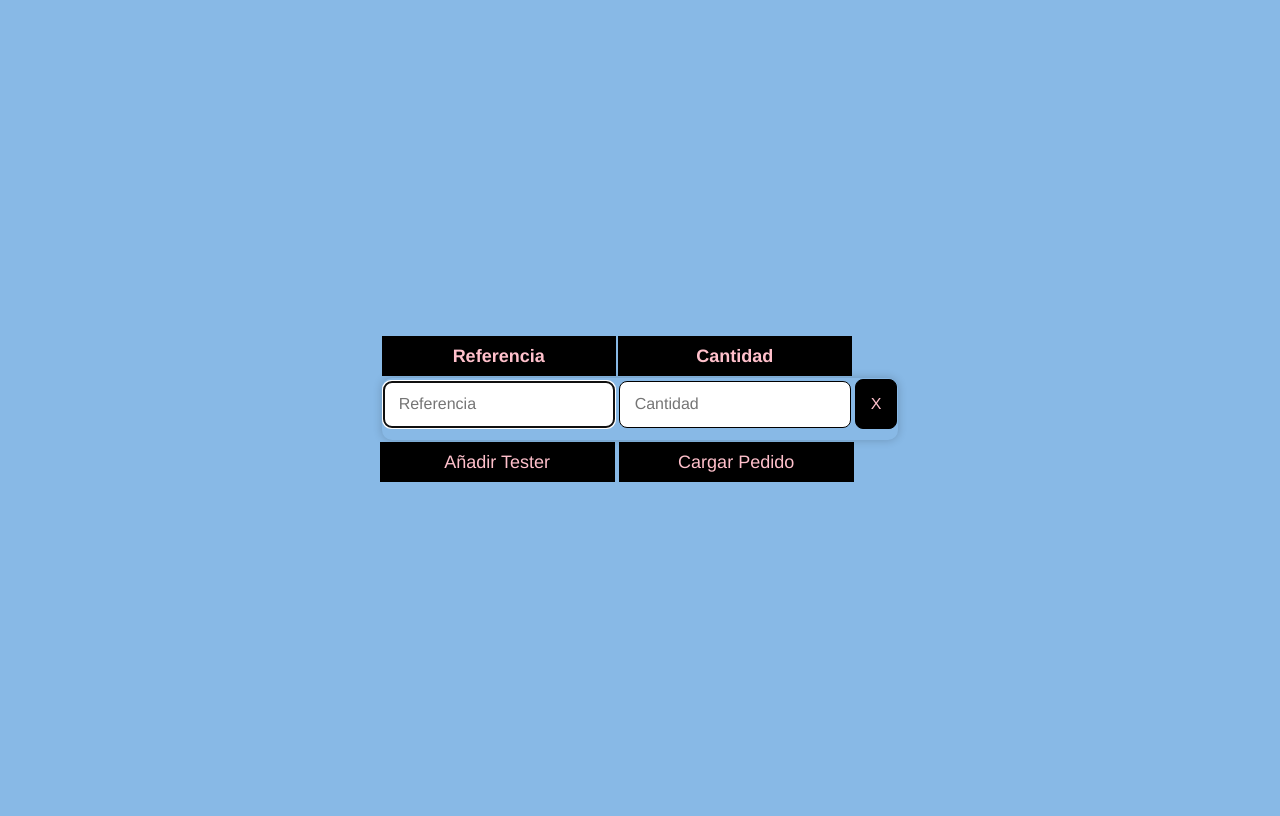
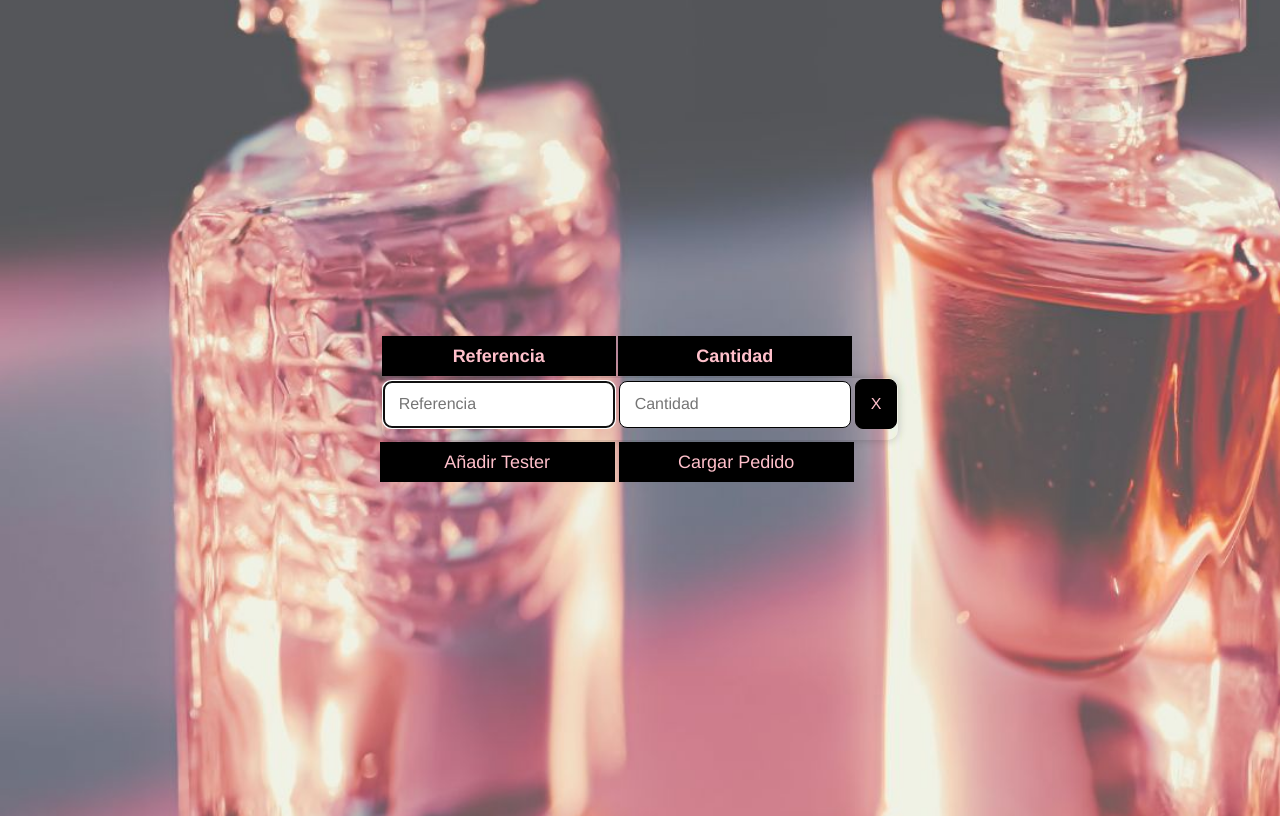
Before and after one commit to Aron2706/A-R-SOLUTIONS, a plain HTML site: page LOGON1.HTML in a window 1280 px wide. Drawn offline with Linux system fonts and the light colour scheme.

Commit message:
commit cambio de fondo3

```diff
--- a/CSS2.css
+++ b/CSS2.css
@@ -7,7 +7,7 @@ body {
   justify-content: center;
   align-items: center;
   height: 100vh;
-  background-image: url('RFAY8618.jpeg'); /* Reemplaza 'ruta/a/tu/imagen.jpg' con la ruta real de tu imagen */
+  background-image: url('RFAY8618.jpg'); /* Reemplaza 'ruta/a/tu/imagen.jpg' con la ruta real de tu imagen */
   background-size: cover; /* Ajusta el tamaño de la imagen para cubrir todo el cuerpo */
   background-position: center; /* Centra la imagen */
   background-repeat: no-repeat; /* Evita que la imagen se repita */
--- a/ESTLOGON.CSS
+++ b/ESTLOGON.CSS
@@ -13,7 +13,7 @@
     align-items: center;
     min-height: 100vh;
     background-color: rgba(39, 128, 211, 0.548);
-    background-image: url('1.jpg'); /* Reemplaza 'ruta/a/tu/imagen.jpg' con la ruta real de tu imagen */
+    background-image: url('1.jpeg'); /* Reemplaza 'ruta/a/tu/imagen.jpg' con la ruta real de tu imagen */
     background-size: cover; /* Ajusta el tamaño de la imagen para cubrir todo el cuerpo */
     background-position: center; /* Centra la imagen */
     background-repeat: no-repeat; /* Evita que la imagen se repita */
```
